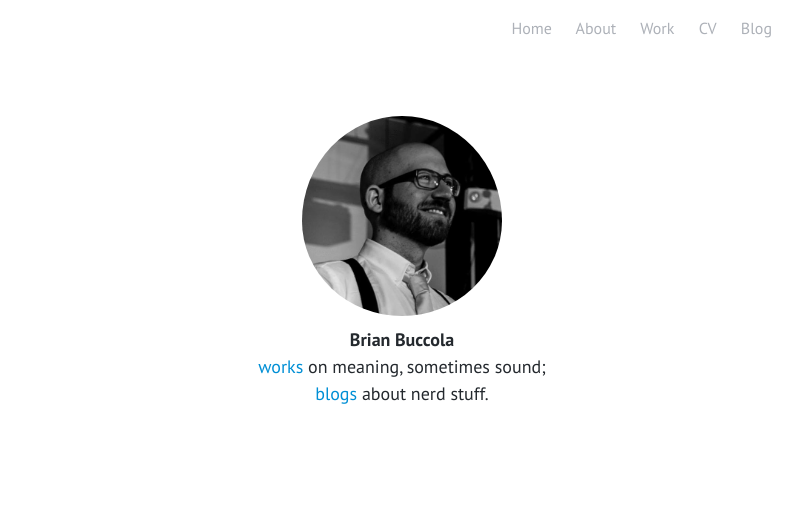
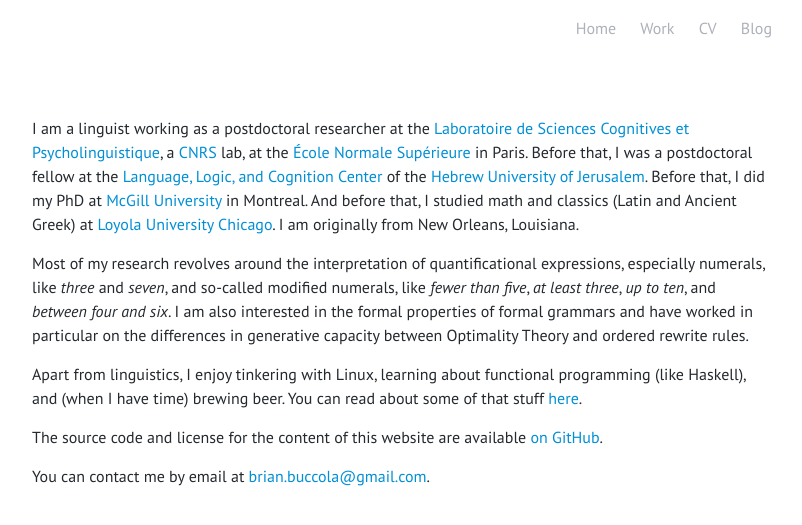
Before and after one commit to brianbuccola/brianbuccola.github.io, a Jekyll site: the page built from index.md, in a window 1280 px wide. Shown: the top 525 px of the page, without its empty margins (238-1040 px from the left). Built offline with Jekyll 4.4.1, drawn with Linux system fonts in a browser that asks for light colours; some web fonts are replaced.

Commit message:
Merge 'Home' and 'About' pages into single landing page

```diff
--- a/_includes/header.html
+++ b/_includes/header.html
@@ -15,7 +15,6 @@
 
       <div class="trigger">
         <a class="page-link" href="/">Home</a>
-        <a class="page-link" href="/about/">About</a>
         <a class="page-link" href="/work/">Work</a>
         <a class="page-link" href="/cv/">CV</a>
         <a class="page-link" href="/blog/">Blog</a>
--- a/_sass/_layout.scss
+++ b/_sass/_layout.scss
@@ -216,29 +216,6 @@
 /*
  *  Brian's additions
  */
-.home {
-    // height: 200px;
-    // line-height: 200px;
-    // float: left;
-    text-align: center;
-    font-size: $large-font-size;
-    padding-bottom: $spacing-unit;
-}
-
-.img-container img {
-    max-height: 100%;
-}
-
-.img-circle {
-    height: 200px;
-    border-radius: 50%;
-    padding-bottom: 10px;
-}
-
-.feed-icon-container {
-    text-align: right;
-}
-
 .footnotes {
     border-top: 1px solid $grey-color-light;
 
--- a/index.md
+++ b/index.md
@@ -1,10 +1,40 @@
 ---
 layout: page
 ---
-<div class="home">
-<a href="/about/"><img class="img-circle" title="Brian" alt="Brian" src="/images/brian-tie.jpg"></a>
-<br>
-<strong>Brian Buccola</strong><br>
-<a href="/work/">works</a> on meaning, sometimes sound;<br>
-<a href="/blog/">blogs</a> about nerd stuff.
-</div>
+
+I am a linguist working as a postdoctoral researcher at the [Laboratoire de
+Sciences Cognitives et Psycholinguistique][lscp], a [CNRS][cnrs] lab, at the
+[École Normale Supérieure][ens] in Paris. Before that, I was a postdoctoral
+fellow at the [Language, Logic, and Cognition Center][llcc] of the [Hebrew
+University of Jerusalem][huji]. Before that, I did my PhD at [McGill
+University][mcgill] in Montreal. And before that, I studied math and classics
+(Latin and Ancient Greek) at [Loyola University Chicago][luc]. I am originally
+from New Orleans, Louisiana.
+
+[lscp]: http://www.lscp.net/
+[cnrs]: http://www.cnrs.fr/
+[ens]: http://www.ens.fr/
+[llcc]: https://scholars.huji.ac.il/llcc
+[huji]: https://new.huji.ac.il/
+[mcgill]: https://www.mcgill.ca/
+[luc]: http://www.luc.edu/
+
+Most of my research revolves around the interpretation of quantificational
+expressions, especially numerals, like *three* and *seven*, and so-called
+modified numerals, like *fewer than five*, *at least three*, *up to ten*, and
+*between four and six*. I am also interested in the formal properties of formal
+grammars and have worked in particular on the differences in generative
+capacity between Optimality Theory and ordered rewrite rules.
+
+Apart from linguistics, I enjoy tinkering with Linux, learning about functional
+programming (like Haskell), and (when I have time) brewing beer. You can read
+about some of that stuff [here](/blog/).
+
+The source code and license for the content of this website are available [on
+GitHub][repo].
+
+You can contact me by email at [brian.buccola@gmail.com][email].
+
+[me-gh]: https://github.com/brianbuccola
+[repo]: https://github.com/brianbuccola/brianbuccola.github.io
+[email]: mailto:brian.buccola@gmail.com
```
Also changed, not shown: about.md (deleted, +0 -42 lines).
